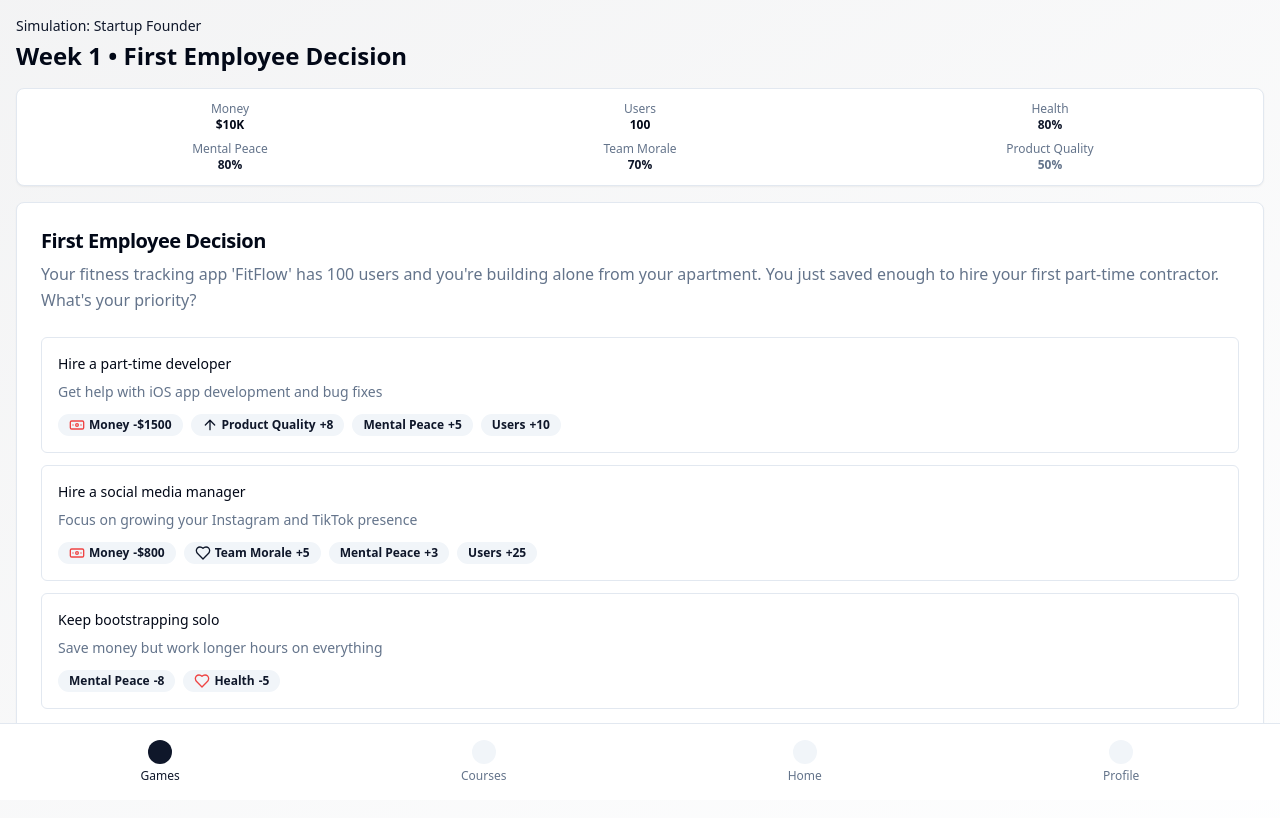
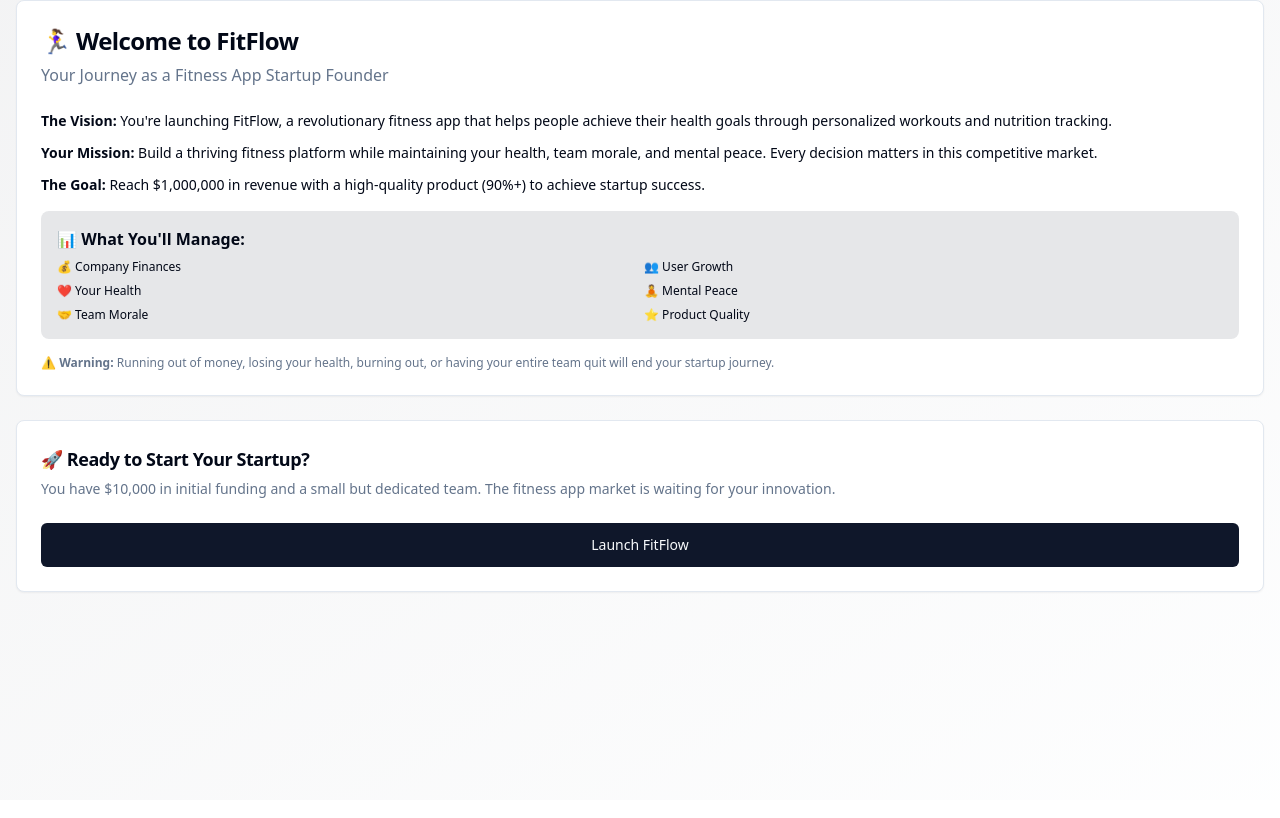
Before and after one commit to yuvrajsarda-udemy/decision-simulation-game, a React (Vite) app: page / in a window 1280 px wide. Shown: the top 818 px of the page. Built offline with nearby package versions, Linux system fonts and the light colour scheme.

Commit message:
Add welcome screen
Introduce the game's context, goal, and startup details.

```diff
--- /dev/null
+++ b/src/components/WelcomeScreen.tsx
@@ -0,0 +1,65 @@
+
+import { Card, CardContent, CardDescription, CardHeader, CardTitle } from '@/components/ui/card';
+import { Button } from '@/components/ui/button';
+
+interface WelcomeScreenProps {
+  onStart: () => void;
+}
+
+export const WelcomeScreen = ({ onStart }: WelcomeScreenProps) => {
+  return (
+    <div className="space-y-6">
+      <Card>
+        <CardHeader>
+          <CardTitle className="text-2xl">🏃‍♀️ Welcome to FitFlow</CardTitle>
+          <CardDescription className="text-base">
+            Your Journey as a Fitness App Startup Founder
+          </CardDescription>
+        </CardHeader>
+        <CardContent className="space-y-4">
+          <div className="space-y-3 text-sm">
+            <p>
+              <strong>The Vision:</strong> You're launching FitFlow, a revolutionary fitness app that helps people achieve their health goals through personalized workouts and nutrition tracking.
+            </p>
+            <p>
+              <strong>Your Mission:</strong> Build a thriving fitness platform while maintaining your health, team morale, and mental peace. Every decision matters in this competitive market.
+            </p>
+            <p>
+              <strong>The Goal:</strong> Reach $1,000,000 in revenue with a high-quality product (90%+) to achieve startup success.
+            </p>
+          </div>
+
+          <div className="bg-primary/10 p-4 rounded-lg">
+            <h4 className="font-semibold mb-2">📊 What You'll Manage:</h4>
+            <div className="grid grid-cols-2 gap-2 text-xs">
+              <div>💰 Company Finances</div>
+              <div>👥 User Growth</div>
+              <div>❤️ Your Health</div>
+              <div>🧘 Mental Peace</div>
+              <div>🤝 Team Morale</div>
+              <div>⭐ Product Quality</div>
+            </div>
+          </div>
+
+          <div className="text-xs text-muted-foreground">
+            <p>⚠️ <strong>Warning:</strong> Running out of money, losing your health, burning out, or having your entire team quit will end your startup journey.</p>
+          </div>
+        </CardContent>
+      </Card>
+
+      <Card>
+        <CardHeader>
+          <CardTitle className="text-lg">🚀 Ready to Start Your Startup?</CardTitle>
+          <CardDescription>
+            You have $10,000 in initial funding and a small but dedicated team. The fitness app market is waiting for your innovation.
+          </CardDescription>
+        </CardHeader>
+        <CardContent>
+          <Button onClick={onStart} className="w-full" size="lg">
+            Launch FitFlow
+          </Button>
+        </CardContent>
+      </Card>
+    </div>
+  );
+};
--- a/src/pages/Index.tsx
+++ b/src/pages/Index.tsx
@@ -1,3 +1,4 @@
+
 import { useState, useEffect } from 'react';
 import { GameStats } from '@/components/GameStats';
 import { DecisionCard } from '@/components/DecisionCard';
@@ -5,6 +6,7 @@ import { GameOver } from '@/components/GameOver';
 import { EventScreen } from '@/components/EventScreen';
 import { StatusScreen } from '@/components/StatusScreen';
 import { SummaryScreen } from '@/components/SummaryScreen';
+import { WelcomeScreen } from '@/components/WelcomeScreen';
 import { scenarios } from '@/data/scenarios';
 import { GameState, Decision, ScreenType } from '@/types/game';
 
@@ -23,19 +25,23 @@ const Index = () => {
   });
 
   const [currentScreen, setCurrentScreen] = useState<ScreenType>('decision');
+  const [showWelcome, setShowWelcome] = useState(true);
 
   // Load game state from session storage
   useEffect(() => {
     const savedState = sessionStorage.getItem('startupGame');
     if (savedState) {
       setGameState(JSON.parse(savedState));
+      setShowWelcome(false);
     }
   }, []);
 
   // Save game state to session storage
   useEffect(() => {
+    if (!showWelcome) {
       sessionStorage.setItem('startupGame', JSON.stringify(gameState));
-  }, [gameState]);
+    }
+  }, [gameState, showWelcome]);
 
   const makeDecision = (decision: Decision) => {
     const newState = { ...gameState };
@@ -107,6 +113,7 @@ const Index = () => {
     };
     setGameState(newState);
     setCurrentScreen('decision');
+    setShowWelcome(true);
     sessionStorage.removeItem('startupGame');
   };
 
@@ -114,10 +121,17 @@ const Index = () => {
     setCurrentScreen('decision');
   };
 
+  const handleStart = () => {
+    setShowWelcome(false);
+  };
+
   const currentScenario = scenarios[gameState.currentScenario];
 
+  const renderCurrentScreen = () => {
+    if (showWelcome) {
+      return <WelcomeScreen onStart={handleStart} />;
+    }
 
-  const renderCurrentScreen = () => {
     if (gameState.gameOver) {
       return (
         <GameOver
@@ -155,17 +169,21 @@ const Index = () => {
   return (
     <div className="min-h-screen bg-gradient-to-br from-primary/5 to-secondary/10 flex flex-col">
       {/* Header */}
+      {!showWelcome && (
         <div className="p-4 text-left">
           <p className="text-sm text-primary font-medium mb-1">Simulation: Startup Founder</p>
           <h1 className="text-2xl font-bold text-foreground">
             Week {gameState.day} • {currentScenario.title}
           </h1>
         </div>
+      )}
 
       {/* Stats - Compact */}
+      {!showWelcome && (
         <div className="px-4">
           <GameStats gameState={gameState} />
         </div>
+      )}
 
       {/* Main Content */}
       <div className="flex-1 px-4 pb-20">
@@ -173,6 +191,7 @@ const Index = () => {
       </div>
 
       {/* Bottom Navigation */}
+      {!showWelcome && (
         <div className="fixed bottom-0 left-0 right-0 bg-background border-t border-border">
           <div className="flex justify-around items-center py-2">
             <div className="flex flex-col items-center p-2">
@@ -193,6 +212,7 @@ const Index = () => {
             </div>
           </div>
         </div>
+      )}
     </div>
   );
 };
```
Lines whose indentation alone changed are shown as unchanged.
